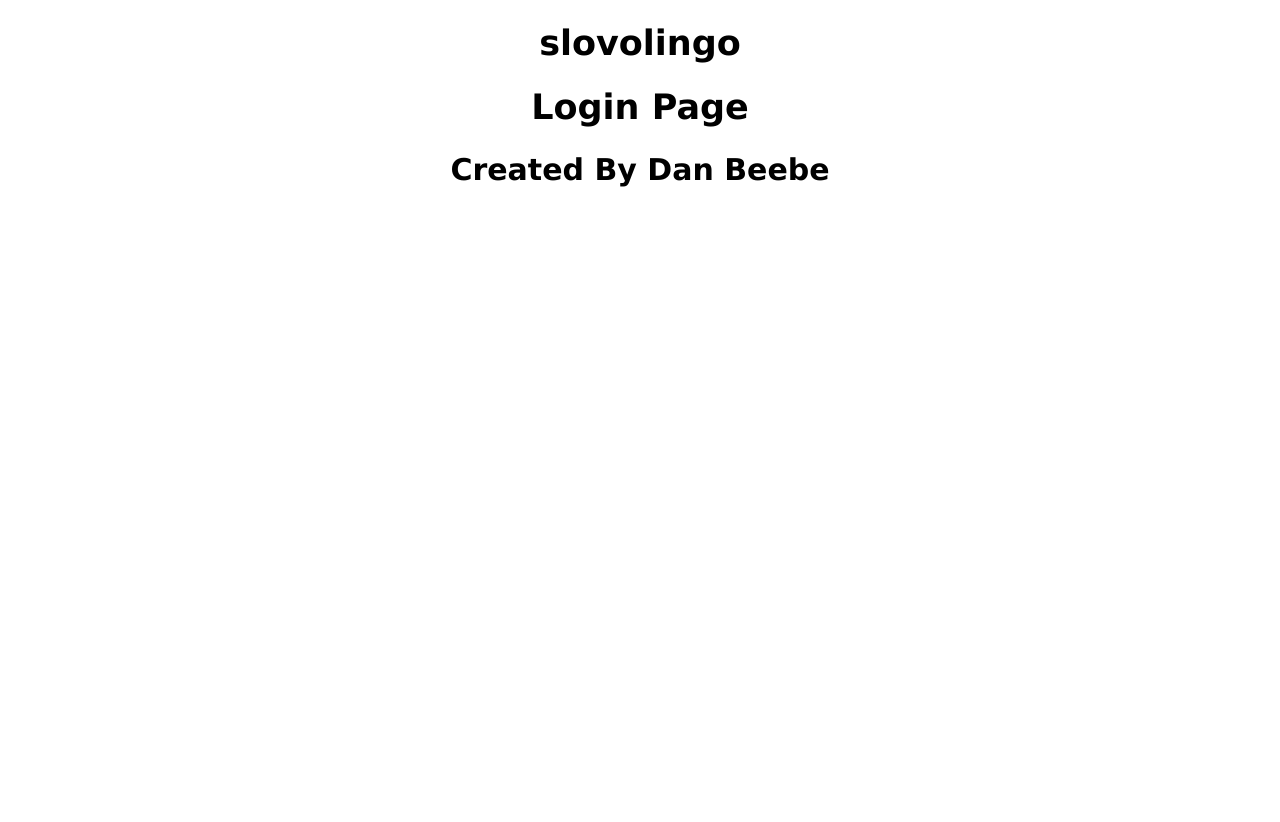
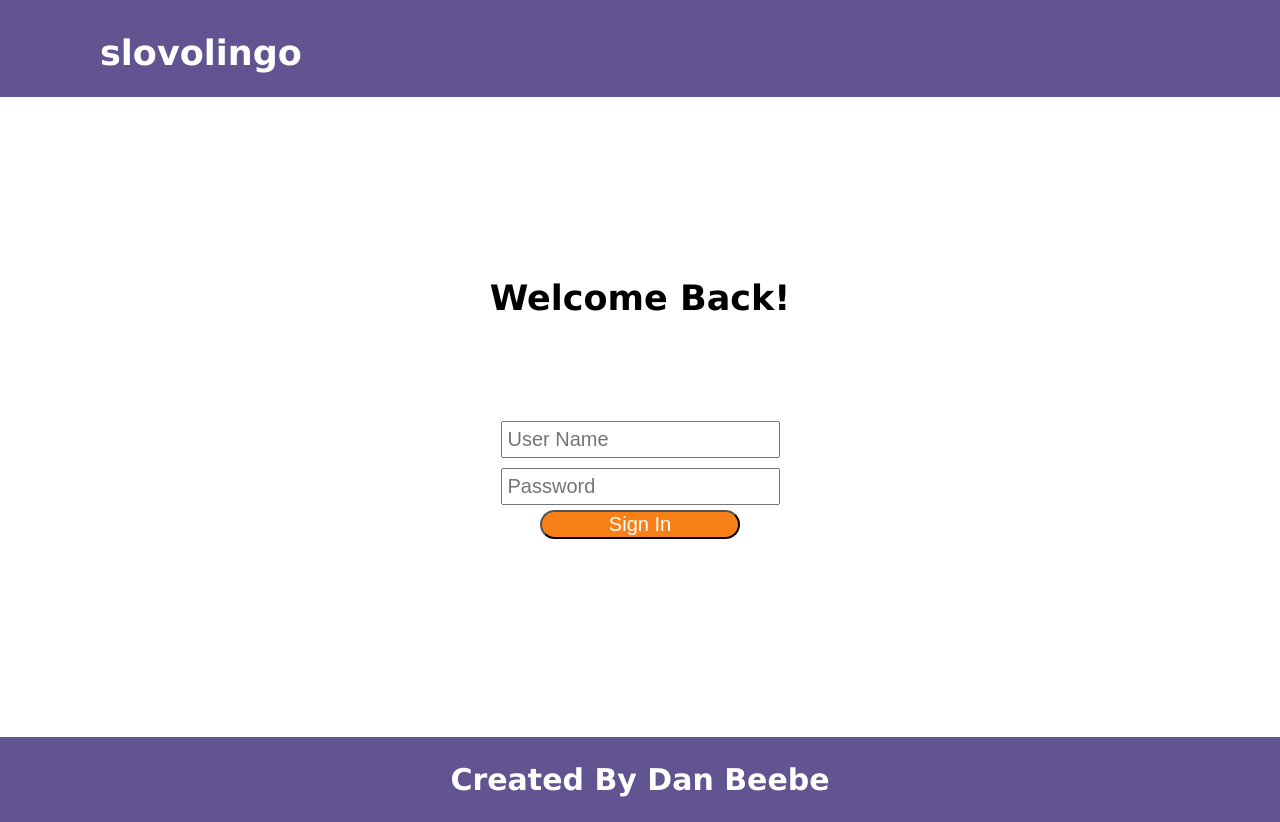
Before and after one commit to danielwbeebe/Slovene-Language-App, a React (Create React App) app in the folder client/: page /login in a window 1280 px wide. Before the commit the page ends 800 px from the top, so only its background shows below. Built offline with nearby package versions, Linux system fonts and the light colour scheme.

Commit message:
add code to login page

```diff
--- a/client/src/App.css
+++ b/client/src/App.css
@@ -85,7 +85,6 @@
 }
 
 /*register page*/
-
 .register-header {
   display: flex;
   flex-direction: row;
@@ -149,6 +148,77 @@
   background-color: white;
 }
 
+/*login page*/
+.login-header {
+  display: flex;
+  flex-direction: row;
+  align-items: center;
+  justify-content: space-between;
+  padding-left: 100px;
+  padding-right: 100px;
+  padding-top: 10px;
+  min-height: 10vh;
+  background-color: #625391;
+  color: white;
+}
+
+.login-main {
+  display: flex;
+  min-height: 80vh;
+  flex-direction: column;
+  justify-content: space-around;
+  align-items: center;
+  background-color: white;
+  color: black;
+}
+
+.login-footer {
+  display: flex;
+  align-items: center;
+  justify-content: center;
+  min-height: 10vh;
+  background-color: #625391;
+  color: white;
+}
+
+.login-title {
+  padding-top: 15vh;
+}
+
+.login-form {
+  display: flex;
+  flex-direction: column;
+  align-items: center;
+  justify-content: center;
+  padding-bottom: 20vh;
+}
+
+.login-space {
+  font-size: 20px;
+  padding: 5px 5px 5px 5px;
+  margin: 5px 5px 5px 5px;
+}
+
+.login-form-button {
+  color: white;
+  background-color: #F88017;
+  width: 200px;
+  border-radius: 35px;
+  font-size: 20px;
+}
+
+.login-form-button:hover {
+  color: #F88017;
+  background-color: white;
+}
+
+
+
+
+
+
+
+
 /*font sizes*/
 h1 {
   font-size: 35px;
--- a/client/src/components/Login.jsx
+++ b/client/src/components/Login.jsx
@@ -1,8 +1,17 @@
-import React from 'react';
+import React, { Component } from 'react';
 import {Link} from 'react-router-dom';
 
-const Login = () => {
+class Login extends Component{
 
+  handleInputChange = (e) => {
+    const name = e.target.name;
+    const value = e.target.value;
+    this.setState({
+      [name]: value,
+    });
+  }
+
+  render(){
     return (
       <div className="login">
 
@@ -15,7 +24,18 @@ const Login = () => {
         </div>
 
         <div className="login-main">
-        <h1>Login Page</h1>
+          <div className="login-title">
+            <h1>Welcome Back!</h1>
+          </div>
+
+          <form action="/auth/login" method='POST' className="login-form">
+            <input type="text" name='userName' placeholder='User Name' className="login-space"
+              onChange={(e)=>this.handleInputChange(e)}/>
+            <input type="password" name='password' placeholder='Password' className="login-space"
+              onChange={(e)=>this.handleInputChange(e)}/>
+            <input onClick={(e)=>this.props.handleLoginSubmit(e,this.state.userName, this.state.password)} type="submit" value='Sign In' className="login-form-button"/>
+          </form>
+
         </div>
 
         <div className="login-footer">
@@ -25,5 +45,6 @@ const Login = () => {
       </div>
     )
   }
+}
 
 export default Login;
```
Lines whose indentation alone changed are shown as unchanged.
